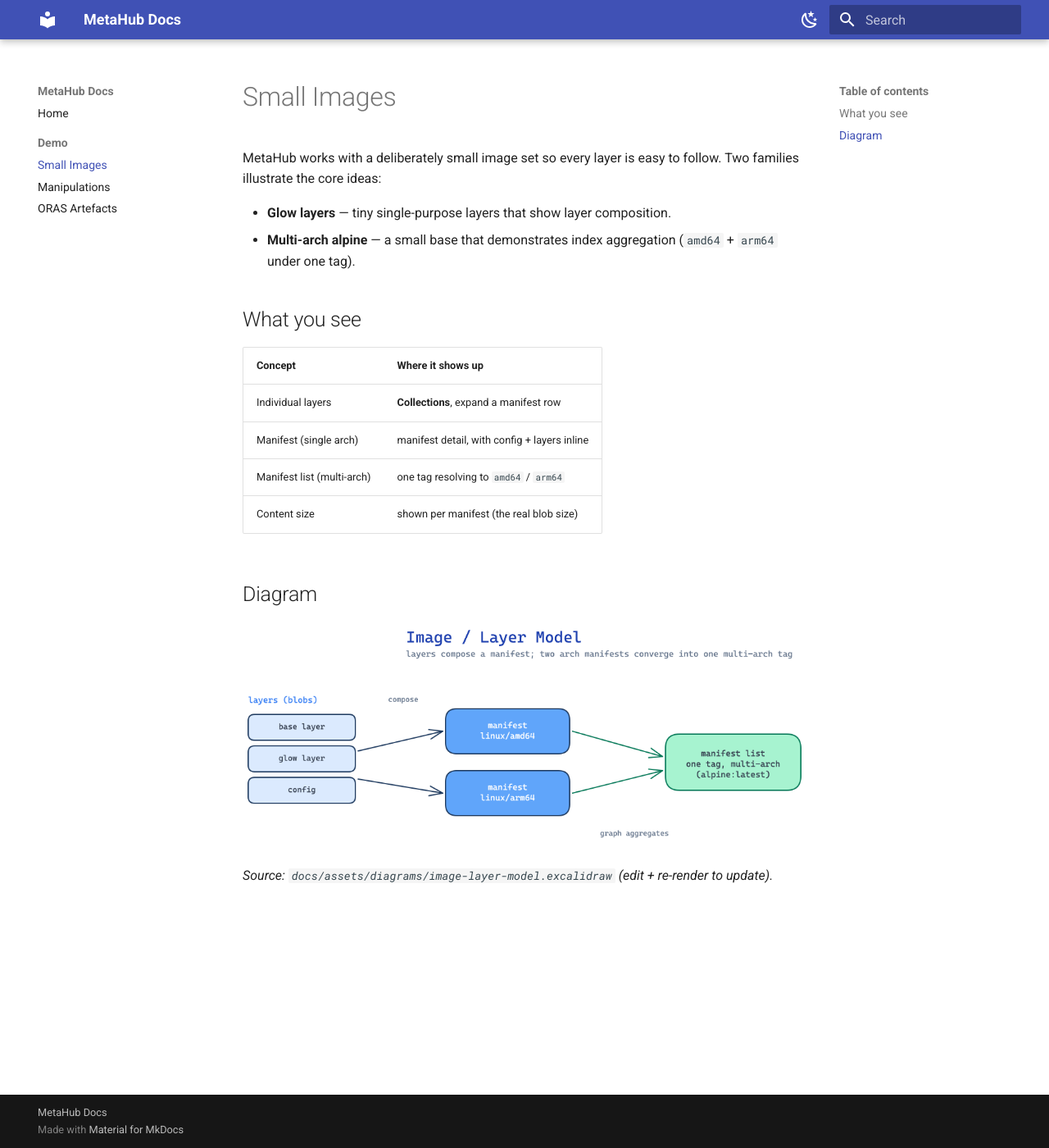
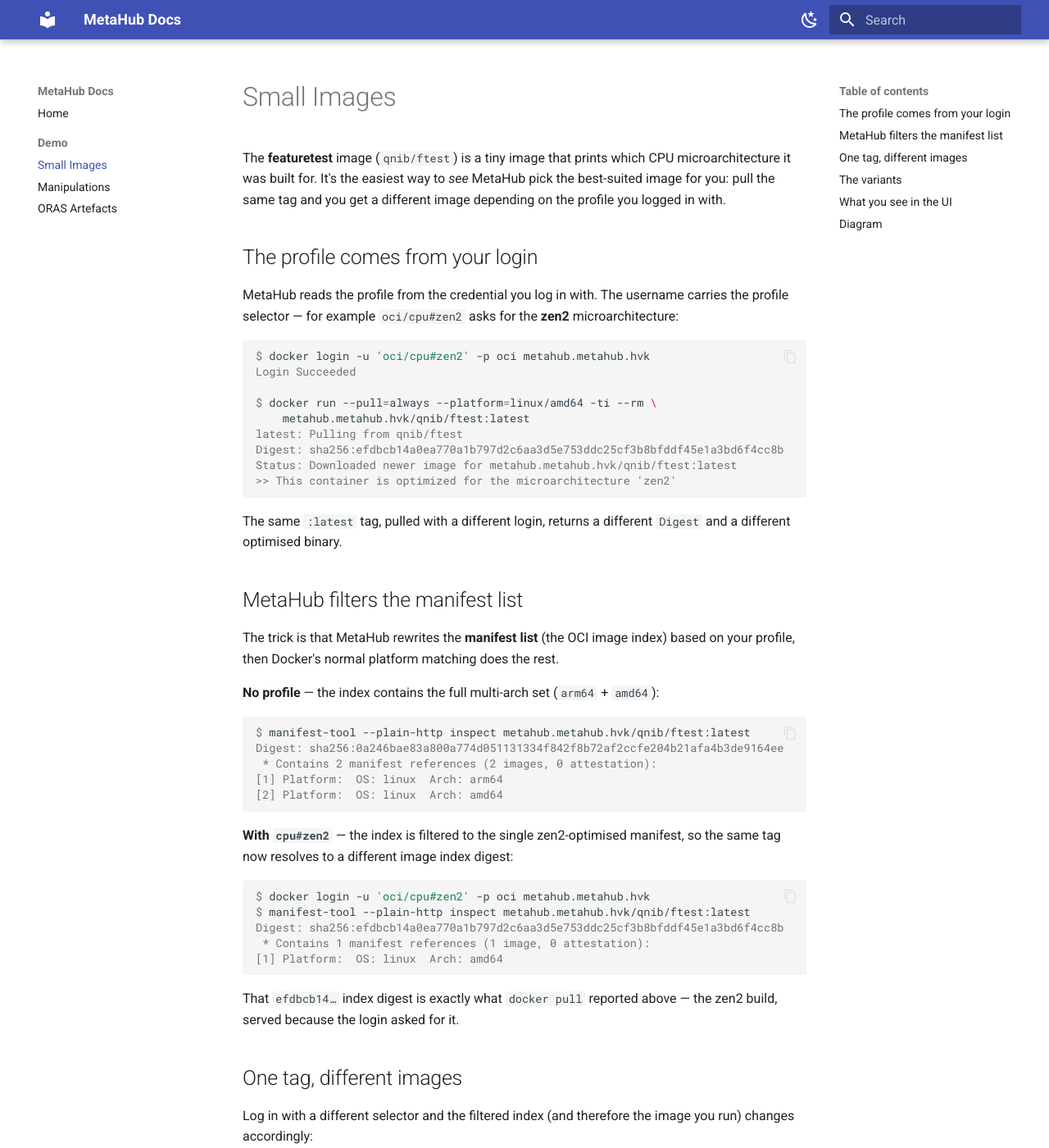
Before and after one commit to MetaHub-Registry/metahub-docs, an MkDocs documentation site: the page built from docs/small-images.md, in a window 1280 px wide and 1400 px high. Shown: the whole window at 82% size. Built offline with MkDocs 1.6.1 and Material for MkDocs 9.7.7, drawn with Linux system fonts in a browser that asks for light colours; some of the changed text lies outside the part shown.

Commit message:
docs: feature ftest microarch demo (profile-filtered manifest lists)
Rewrite the Small Images page around qnib/ftest: the cpu# selector in
the login credential (e.g. oci/cpu#zen2) makes MetaHub filter the OCI
image index, so the same :latest tag resolves to a zen3/zen2/generic
build. Includes real docker run + manifest-tool inspect output showing
the index digest change. Replaces the generic image-layer-model diagram
with a profile-resolution fan-out diagram.

````diff
--- a/docs/small-images.md
+++ b/docs/small-images.md
@@ -1,23 +1,106 @@
 # Small Images
 
-MetaHub works with a deliberately small image set so every layer is easy to
-follow. Two families illustrate the core ideas:
+The **featuretest** image (`qnib/ftest`) is a tiny image that prints which CPU
+microarchitecture it was built for. It's the easiest way to *see* MetaHub pick
+the best-suited image for you: pull the same tag and you get a different image
+depending on the profile you logged in with.
 
-- **Glow layers** — tiny single-purpose layers that show layer composition.
-- **Multi-arch alpine** — a small base that demonstrates index aggregation
-  (`amd64` + `arm64` under one tag).
+## The profile comes from your login
 
-## What you see
+MetaHub reads the profile from the credential you log in with. The username
+carries the profile selector — for example `oci/cpu#zen2` asks for the **zen2**
+microarchitecture:
+
+```console
+$ docker login -u 'oci/cpu#zen2' -p oci metahub.metahub.hvk
+Login Succeeded
+
+$ docker run --pull=always --platform=linux/amd64 -ti --rm \
+    metahub.metahub.hvk/qnib/ftest:latest
+latest: Pulling from qnib/ftest
+Digest: sha256:efdbcb14a0ea770a1b797d2c6aa3d5e753ddc25cf3b8bfddf45e1a3bd6f4cc8b
+Status: Downloaded newer image for metahub.metahub.hvk/qnib/ftest:latest
+>> This container is optimized for the microarchitecture 'zen2'
+```
+
+The same `:latest` tag, pulled with a different login, returns a different
+`Digest` and a different optimised binary.
+
+## MetaHub filters the manifest list
+
+The trick is that MetaHub rewrites the **manifest list** (the OCI image index)
+based on your profile, then Docker's normal platform matching does the rest.
+
+**No profile** — the index contains the full multi-arch set (`arm64` + `amd64`):
+
+```console
+$ manifest-tool --plain-http inspect metahub.metahub.hvk/qnib/ftest:latest
+Digest: sha256:0a246bae83a800a774d051131334f842f8b72af2ccfe204b21afa4b3de9164ee
+ * Contains 2 manifest references (2 images, 0 attestation):
+[1] Platform:  OS: linux  Arch: arm64
+[2] Platform:  OS: linux  Arch: amd64
+```
+
+**With `cpu#zen2`** — the index is filtered to the single zen2-optimised
+manifest, so the same tag now resolves to a different image index digest:
+
+```console
+$ docker login -u 'oci/cpu#zen2' -p oci metahub.metahub.hvk
+$ manifest-tool --plain-http inspect metahub.metahub.hvk/qnib/ftest:latest
+Digest: sha256:efdbcb14a0ea770a1b797d2c6aa3d5e753ddc25cf3b8bfddf45e1a3bd6f4cc8b
+ * Contains 1 manifest references (1 image, 0 attestation):
+[1] Platform:  OS: linux  Arch: amd64
+```
+
+That `efdbcb14…` index digest is exactly what `docker pull` reported above —
+the zen2 build, served because the login asked for it.
+
+## One tag, different images
+
+Log in with a different selector and the filtered index (and therefore the
+image you run) changes accordingly:
+
+```console
+# cpu#zen3 -> Zen 3 optimised image
+$ docker login -u 'oci/cpu#zen3' -p oci metahub.metahub.hvk
+$ docker run --pull=always --rm metahub.metahub.hvk/qnib/ftest:latest
+>> This container is optimized for the microarchitecture 'zen3'
+
+# cpu#zen2 -> Zen 2 optimised image
+$ docker login -u 'oci/cpu#zen2' -p oci metahub.metahub.hvk
+$ docker run --pull=always --rm metahub.metahub.hvk/qnib/ftest:latest
+>> This container is optimized for the microarchitecture 'zen2'
+
+# no microarchitecture selector -> generic baseline
+$ docker login -u 'oci' -p oci metahub.metahub.hvk
+$ docker run --pull=always --rm metahub.metahub.hvk/qnib/ftest:latest
+>> This container is optimized for the microarchitecture 'generic'
+```
+
+Same registry, same `:latest` tag, three different images — that's MetaHub
+selecting the best-suited manifest list for the profile.
+
+## The variants
+
+| Login selector | Variant served | Built for |
+|---|---|---|
+| `oci/cpu#zen3` | `zen3` | AMD Zen 3 cores |
+| `oci/cpu#zen2` | `zen2` | AMD Zen 2 cores |
+| `oci` (no selector) | `generic` | any `x86-64` baseline — the safe fallback |
+
+Each variant is its own manifest list behind the shared `:latest` tag.
+
+## What you see in the UI
 
 | Concept | Where it shows up |
 |---|---|
-| Individual layers | **Collections**, expand a manifest row |
-| Manifest (single arch) | manifest detail, with config + layers inline |
-| Manifest list (multi-arch) | one tag resolving to `amd64` / `arm64` |
+| The `ftest` tag and its variants | **Collections**, browse to `qnib/ftest` |
+| Per-variant manifest lists | each variant (`zen3` / `zen2` / `generic`) as its own list |
+| Individual layers | expand a manifest row to see config + layers inline |
 | Content size | shown per manifest (the real blob size) |
 
 ## Diagram
 
-![Image / layer model: layers compose per-arch manifests that converge into one multi-arch manifest list](assets/diagrams/image-layer-model.png)
+![One ftest tag resolves to zen3, zen2, or a generic manifest list depending on the cpu# profile in the login credential; docker run yields a different image for each](assets/diagrams/ftest-microarch-resolution.png)
 
-_Source: `docs/assets/diagrams/image-layer-model.excalidraw` (edit + re-render to update)._
+_Source: `docs/assets/diagrams/ftest-microarch-resolution.excalidraw` (edit + re-render to update)._
````
Also changed, not shown: docs/assets/diagrams/ftest-microarch-resolution.png (added), docs/assets/diagrams/image-layer-model.png (deleted), 2 other files.
